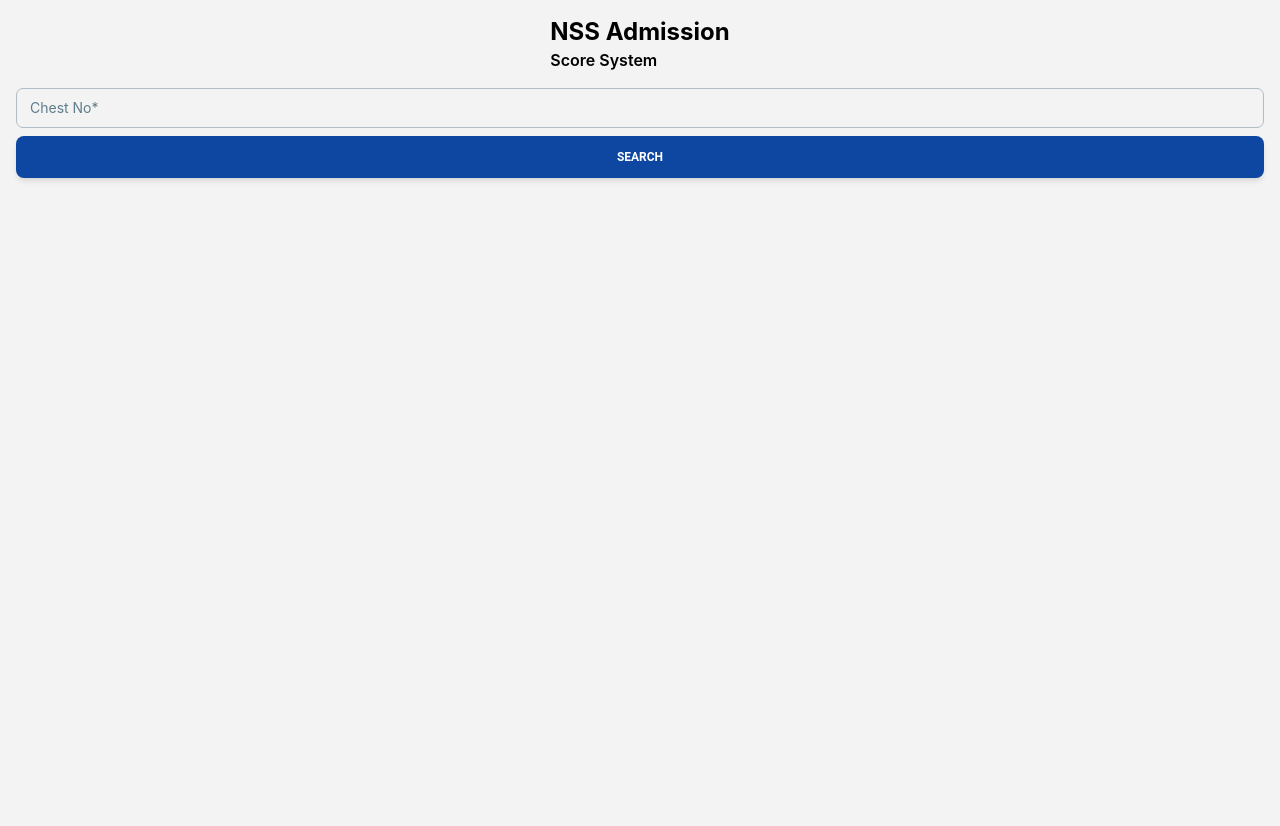
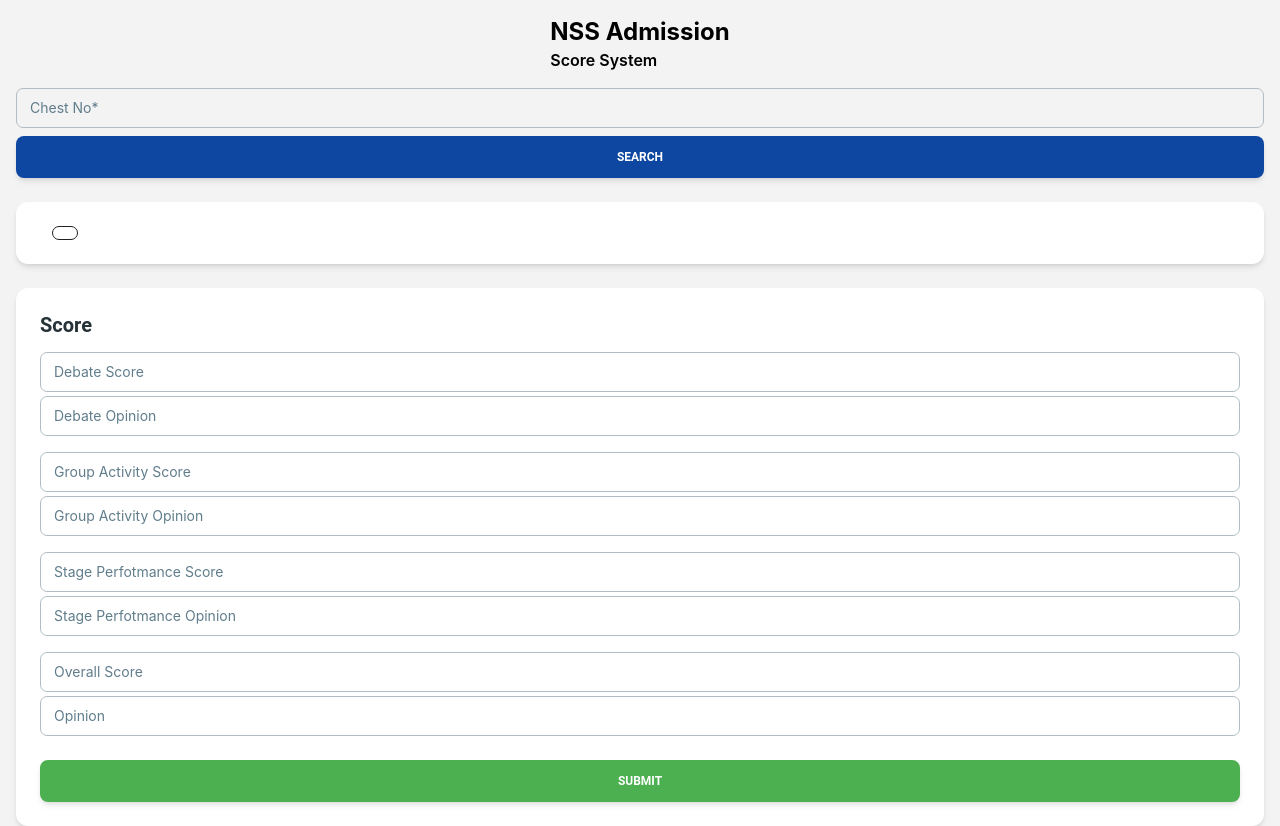
Before and after one commit to dilshad360/nss-admission, a React (Vite) app: page / in a window 1280 px wide. Before the commit the page ends 800 px from the top, so only its background shows below. Built offline with nearby package versions, Linux system fonts and the light colour scheme; no server answers.

Commit message:
feat: DataCard & ScoreCard

```diff
--- a/src/App.jsx
+++ b/src/App.jsx
@@ -3,12 +3,12 @@ import { Button, Input } from "@material-tailwind/react";
 import Airtable  from "airtable";
 import backendUrl from "./const/backendUrl";
 import { useState } from "react";
+import DataCard from "./components/DataCard";
+import ScoreCard from "./components/ScoreCard";
 
 const base = new Airtable({ apiKey: `${backendUrl.secretKey}` }).base(
   `${backendUrl.airtableBase}`
 );
-
-
 
 
 function App() {
@@ -16,6 +16,7 @@ function App() {
 
 
   const [searchText,setSearchText] = useState("");
+  const [studentData,setStudentData] = useState([]);
 
   const getStudent = async (search) => {
 
@@ -26,8 +27,8 @@ function App() {
       })
       .eachPage(
         (record, fetchNextPage) => {
-          // setResult(records);
-          console.log(record)
+          setStudentData(record[0].fields);
+          console.log(record[0].fields)
           // setHeading(search);
           fetchNextPage();
         },
@@ -51,6 +52,8 @@ function App() {
       <Input type="text" label="Chest No*" onChange={(e) => {setSearchText(e.target.value)}} />
       <Button className="w-full bg-blue-900" onClick={()=>{getStudent(searchText)}} >Search</Button>
       </div>
+      <DataCard data={studentData}/>
+      <ScoreCard/>
     </div>
   )
 }
--- /dev/null
+++ b/src/components/DataCard.jsx
@@ -0,0 +1,17 @@
+
+import { Card, CardBody, Typography, Chip } from "@material-tailwind/react"
+
+function DataCard({data}) {
+  return (
+    <Card className="mt-6 w-full ">
+      <CardBody className="flex gap-3 items-center">
+        <Typography variant="h6" color="blue-gray" className="">
+          {data.Name}
+        </Typography>
+        <Chip variant="outlined" value={data.DEPARTMENT} />
+      </CardBody>
+    </Card>
+  )
+}
+
+export default DataCard
--- /dev/null
+++ b/src/components/ScoreCard.jsx
@@ -0,0 +1,34 @@
+import { Card, CardBody, Typography,Input, Button } from "@material-tailwind/react"
+
+function ScoreCard() {
+  return (
+    <Card className="mt-6 w-full">
+      <CardBody className="">
+        <Typography variant="h5" className="mb-3" color="blue-gray" >
+            Score
+        </Typography>
+        <div className="flex gap-4 flex-col">
+        <div className="flex flex-col gap-1">
+        <Input type="number" label="Debate Score"  />
+        <Input type="text" label="Debate Opinion"  />
+        </div>
+        <div className="flex flex-col gap-1">
+        <Input type="number" label="Group Activity Score"  />
+        <Input type="text" label="Group Activity Opinion"  />
+        </div>
+        <div className="flex flex-col gap-1">
+        <Input type="number" label="Stage Perfotmance Score"  />
+        <Input type="text" label="Stage Perfotmance Opinion"  />
+        </div>
+        <div className="flex flex-col gap-1">
+        <Input type="number" label="Overall Score"  />
+        <Input type="text" label="Opinion"  />
+        </div>
+      <Button className="w-full bg-green-500 mt-2"  >Submit</Button>
+        </div>
+      </CardBody>
+    </Card>
+  )
+}
+
+export default ScoreCard
```
